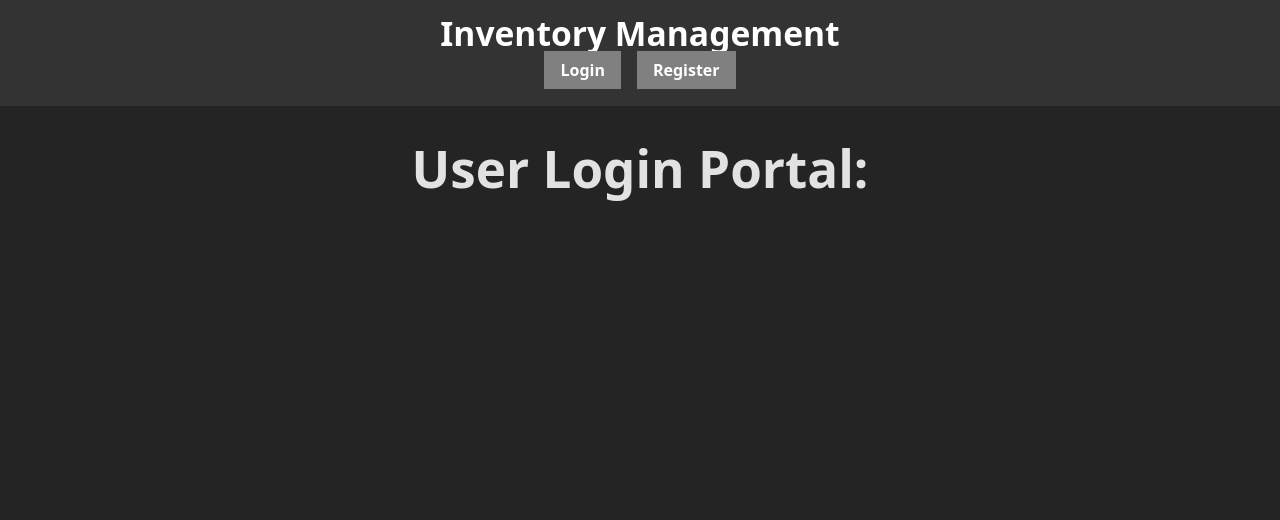
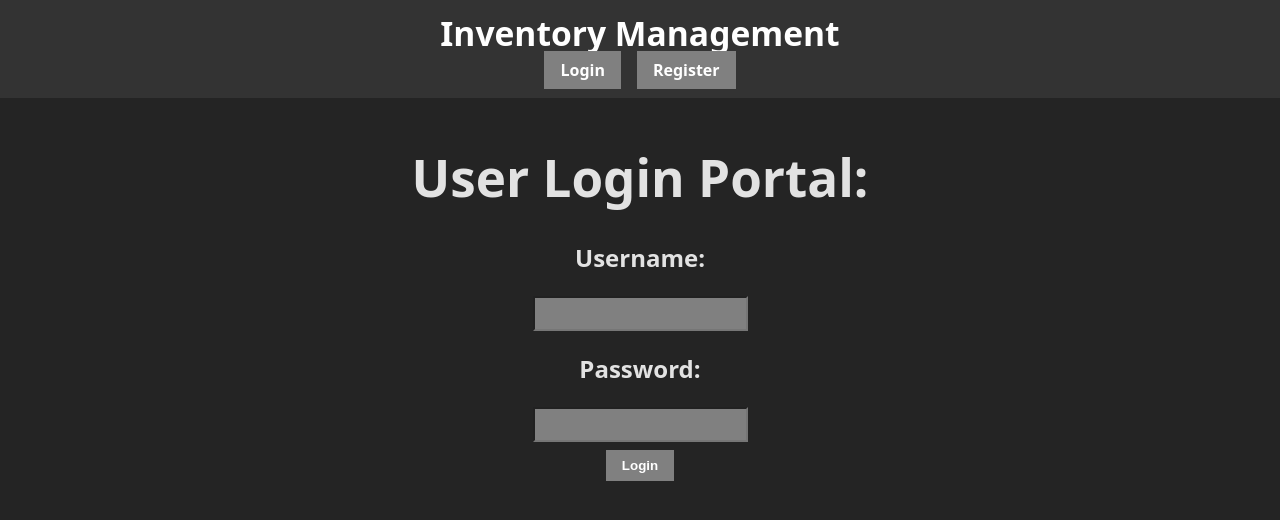
Before and after one commit to NoofleBot/Inventory-App, a React (Vite) app in the folder frontend/: page /login in a window 1280 px wide. Shown: the top 520 px of the page. Built offline with nearby package versions, Linux system fonts and the light colour scheme.

Commit message:
Add login functionality + Major CSS improvements for Header / site in general

```diff
--- a/frontend/src/CSS/App.css
+++ b/frontend/src/CSS/App.css
@@ -1,4 +1,4 @@
 :root {
-  padding-top: 106px; /* Exact size of header in pixels */
+  padding-top: 115px; /*Not really exact but it keeps the body from getting hidden by the header*/
   text-align: center;
 }
--- a/frontend/src/CSS/Header.css
+++ b/frontend/src/CSS/Header.css
@@ -3,7 +3,7 @@ nav {
   background-color: #333;
   position: fixed;
   top: 0px;
-  padding: 0.5rem 0rem 1.5rem;
+  padding: 0.5rem 0rem 1.0rem;
 }
 
 .returnhome a {
--- a/frontend/src/CSS/index.css
+++ b/frontend/src/CSS/index.css
@@ -34,20 +34,22 @@ h1 {
 }
 
 button {
-  border-radius: 8px;
-  border: 1px solid transparent;
-  padding: 0.6em 1.2em;
-  font-size: 1em;
-  font-weight: 500;
-  font-family: inherit;
-  background-color: #1a1a1a;
+  border: 0px;
   cursor: pointer;
-  transition: border-color 0.25s;
+  padding: 0.5rem 1rem;
+  margin: 0.5rem;
+  background-color: grey;
+  color: white;
+  font-weight: bold;
 }
+
 button:hover {
-  border-color: #646cff;
+  background-color: lightsteelblue;
 }
-button:focus,
-button:focus-visible {
-  outline: 4px auto -webkit-focus-ring-color;
+
+input {
+  padding: 0.5rem 1rem;
+  background-color: grey;
+  color: white;
+  font-weight: bold;
 }
--- a/frontend/src/JSX/App.jsx
+++ b/frontend/src/JSX/App.jsx
@@ -1,3 +1,4 @@
+import { useState } from 'react';
 import { Routes, Route } from 'react-router-dom';
 import '../CSS/App.css'
 import Home from './Home.jsx'
@@ -8,14 +9,16 @@ import ItemDetails from './ItemDetails.jsx'
 import CreateNewItem from './CreateNewItem.jsx'
 import RegisterSuccess from './RegisterSuccess.jsx'
 
+function App() {
+  var [loggedInUser, setLoggedInUser] = useState(null);
+  var [loggedInUserId, setLoggedInUserId] = useState(null);
 
-function App() {
   return (
     <>
-      <Header />
+      <Header loggedInUser={loggedInUser} setLoggedInUser={setLoggedInUser} setLoggedInUserId={setLoggedInUserId} />
       <Routes>
-        <Route path='/' element={<Home />} />
-        <Route path='/login' element={<Login />} />
+        <Route path='/' element={<Home loggedInUserId={loggedInUserId} />} />
+        <Route path='/login' element={<Login setLoggedInUser={setLoggedInUser} setLoggedInUserId={setLoggedInUserId} />} />
         <Route path='/register' element={<Register />} />
         <Route path='/item/:id' element={<ItemDetails />} />
         <Route path='createNewItem' element={<CreateNewItem />} />
--- a/frontend/src/JSX/Header.jsx
+++ b/frontend/src/JSX/Header.jsx
@@ -1,7 +1,15 @@
-import { Link } from 'react-router-dom';
+import { Link, useNavigate } from 'react-router-dom';
 import '../CSS/Header.css'
 
-function Header() {
+function Header({ loggedInUser, setLoggedInUser, setLoggedInUserId }) {
+  const navigate = useNavigate()
+
+  function handleLogout() {
+    setLoggedInUser(null);
+    setLoggedInUserId(null);
+    navigate('/');
+  }
+
   return (
     <>
       <nav>
@@ -9,8 +17,17 @@ function Header() {
           <Link to='/'>Inventory Management</Link>
         </div>
         <div className='loginorregister'>
-          <Link to='/login' >Login</Link>
-          <Link to='/register'>Register</Link>
+        {loggedInUser ? (
+            <>
+              <div>Welcome, <b>{loggedInUser}!</b></div>
+              <button onClick={handleLogout}>Log Out</button>
+            </>
+          ) : (
+            <>
+              <Link to='/login' >Login</Link>
+              <Link to='/register'>Register</Link>
+            </>
+          )}
         </div>
       </nav>
     </>
--- a/frontend/src/JSX/Home.jsx
+++ b/frontend/src/JSX/Home.jsx
@@ -1,10 +1,11 @@
 import { Link } from 'react-router-dom';
 import '../CSS/Home.css'
 
-function Home() {
+function Home({ loggedInUserId }) {
   return (
     <>
       <h1>Current Inventory:</h1>
+      <p>Logged in as User ID: {loggedInUserId}</p>
     </>
   )
 }
--- a/frontend/src/JSX/Login.jsx
+++ b/frontend/src/JSX/Login.jsx
@@ -1,12 +1,49 @@
-import { Link } from 'react-router-dom';
-import '../CSS/Login.css'
+import { useNavigate } from 'react-router-dom';
+import { useState } from 'react';
+import '../CSS/Login.css';
 
-function Login() {
+function Login({ setLoggedInUser, setLoggedInUserId }) {
+  const [username, setUsername] = useState('');
+  const [password, setPassword] = useState('');
+  const [message, setMessage] = useState('');
+  const navigate = useNavigate();
+
+  const handleLogin = async (event) => {
+    event.preventDefault();
+
+    try {
+      const response = await fetch('http://localhost:5172/users');
+      const users = await response.json();
+      const user = users.find(
+        (user) => user.username === username && user.password === password
+      );
+      if (user) {
+        setLoggedInUser(user.username);
+        setLoggedInUserId(user.id);
+        navigate('/');
+      } else {
+        setMessage('Invalid username or password.');
+      }
+    } catch (error) {
+      setMessage('Error connecting to the server');
+    }
+  };
+
   return (
-    <>
+    <div>
       <h1>User Login Portal:</h1>
-    </>
-  )
+      <form onSubmit={handleLogin}>
+        <div>
+          <h2>Username:</h2>
+          <input type='text' id='username' value={username} onChange={(event) => setUsername(event.target.value)} required/>
+          <h2>Password:</h2>
+          <input type='password' id='password' value={password} onChange={(event) => setPassword(event.target.value)} required/>
+        </div>
+        <button type='submit'>Login</button>
+      </form>
+      <p>{message}</p>
+    </div>
+  );
 }
 
-export default Login
+export default Login;
```
